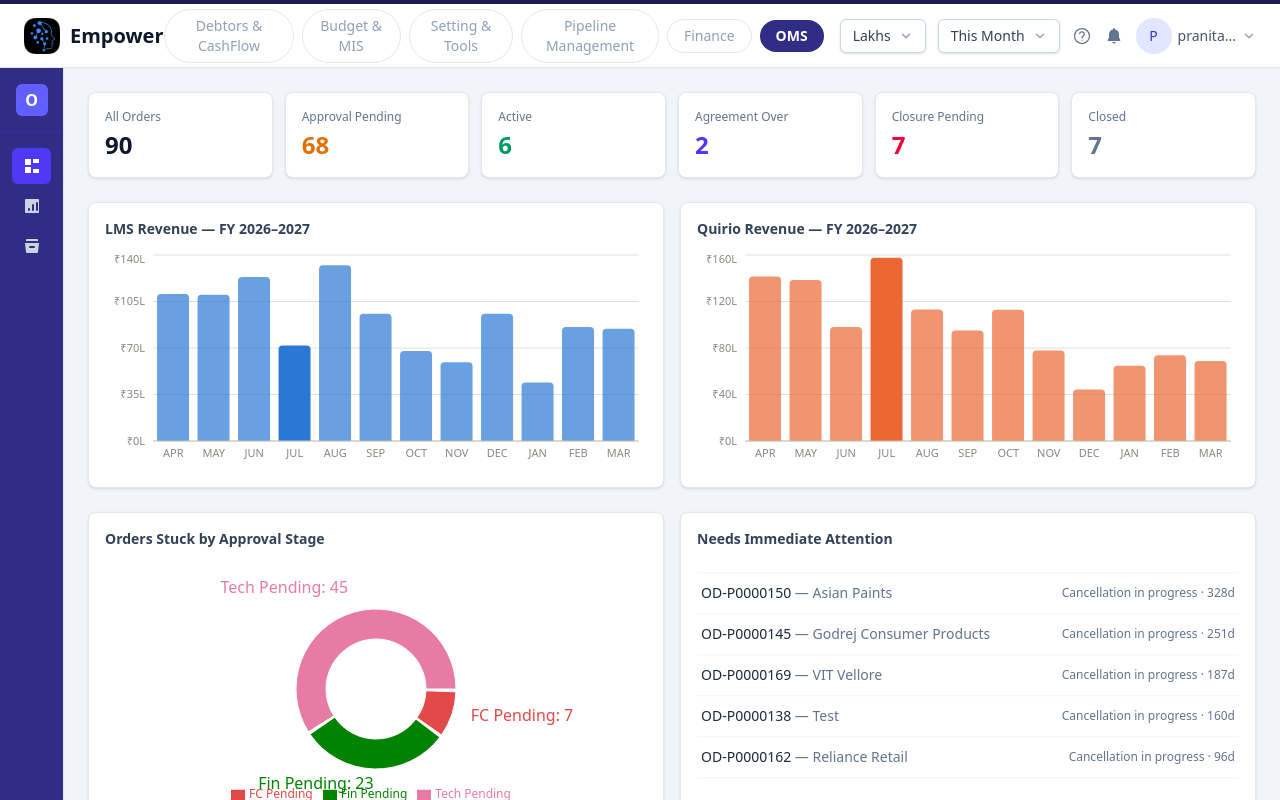
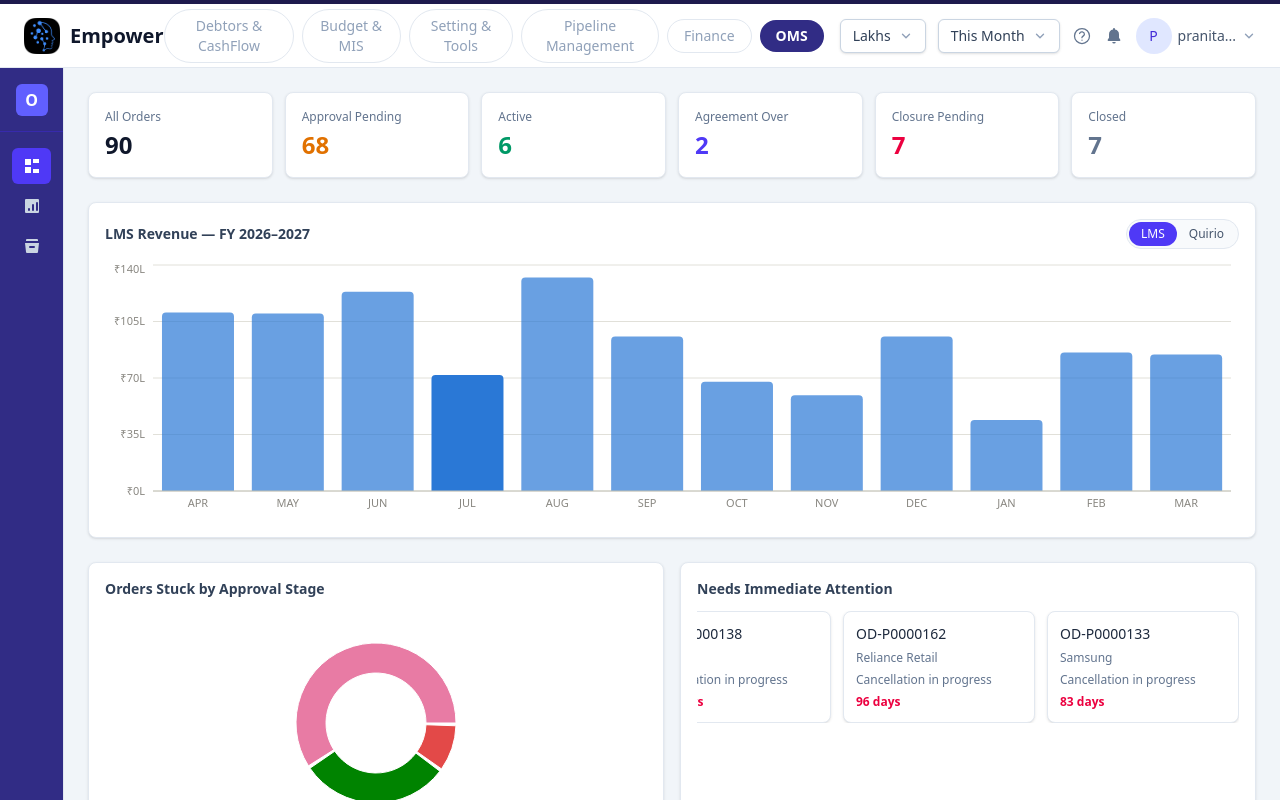
Before and after one commit to rishabhsahuTLE/OMS, a React (Vite) app: page / in a window 1280 px wide. Both pictures are taken after a click on the button 31 px from the left and 166 px from the top of the page. Built offline with nearby package versions, Linux system fonts and the light colour scheme.

Commit message:
dashboard refinement

```diff
--- a/src/index.css
+++ b/src/index.css
@@ -51,18 +51,3 @@ body {
   box-shadow: 0 1px 3px rgba(15, 23, 42, 0.4);
   cursor: pointer;
 }
-
-/* Dashboard.tsx's "needs attention" ticker: the row list is duplicated once
-   so translating exactly -50% loops seamlessly; hover pauses it for reading. */
-@keyframes attention-scroll {
-  from { transform: translateY(0); }
-  to { transform: translateY(-50%); }
-}
-.attention-scroll-track {
-  animation-name: attention-scroll;
-  animation-timing-function: linear;
-  animation-iteration-count: infinite;
-}
-.attention-scroll-track:hover {
-  animation-play-state: paused;
-}
--- a/src/pages/Dashboard.tsx
+++ b/src/pages/Dashboard.tsx
@@ -1,4 +1,4 @@
-import { Fragment, useMemo } from "react";
+import { Fragment, useEffect, useMemo, useRef, useState } from "react";
 import {
   Bar,
   BarChart,
@@ -8,9 +8,11 @@ import {
   Pie,
   PieChart,
   ResponsiveContainer,
+  Sector,
   Tooltip,
   XAxis,
   YAxis,
+  type PieSectorDataItem,
 } from "recharts";
 import type { MainTabId, OrderDisplayStage, OrderRecord, OrdersSubTabId } from "../types";
 import { PRODUCT_NAMES } from "../products";
@@ -67,6 +69,103 @@ const STAGE_PIE_LABELS: Record<ApprovalStageKey, string> = {
   cancellationTechnical: "TC Pending",
   cancellationFinancial: "FC Pending",
 };
+
+// Tech/Fin are activation-side (reviewed from Manage Orders); TC/FC are
+// cancellation-side (reviewed from Approvals) — same split the "needs
+// attention" ticker below uses for its own click destinations.
+const STAGE_PIE_DEST: Record<ApprovalStageKey, OrdersSubTabId> = {
+  technical: "approval",
+  financial: "approval",
+  cancellationTechnical: "amendCancel",
+  cancellationFinancial: "amendCancel",
+};
+
+// Recharts' activeShape render prop — the hovered slice draws itself slightly
+// larger and grows a centered name/value readout, replacing the always-on
+// text labels this chart used to render around the ring.
+function renderActivePieSlice(props: PieSectorDataItem) {
+  const { cx, cy, innerRadius, outerRadius, startAngle, endAngle, fill, payload, value } = props;
+  return (
+    <g>
+      <text x={cx} y={(cy ?? 0) - 6} textAnchor="middle" className="fill-slate-800 text-sm font-semibold">
+        {(payload as { label: string }).label}
+      </text>
+      <text x={cx} y={(cy ?? 0) + 14} textAnchor="middle" className="fill-slate-500 text-xs">
+        {value} order{value === 1 ? "" : "s"}
+      </text>
+      <Sector
+        cx={cx}
+        cy={cy}
+        innerRadius={innerRadius}
+        outerRadius={(outerRadius ?? 0) + 8}
+        startAngle={startAngle}
+        endAngle={endAngle}
+        fill={fill}
+      />
+    </g>
+  );
+}
+
+interface AttentionItem {
+  order: OrderRecord;
+  reason: string;
+  age: number;
+}
+
+// Auto-advances one tile at a time, pausing ATTENTION_STEP_MS between steps;
+// hovering (mouse over the strip) suspends it entirely so it's readable.
+const ATTENTION_STEP_MS = 2500;
+
+function AttentionTiles({
+  items,
+  onNavigate,
+}: {
+  items: AttentionItem[];
+  onNavigate: (tab: MainTabId, subTab?: OrdersSubTabId) => void;
+}) {
+  const trackRef = useRef<HTMLDivElement>(null);
+  const indexRef = useRef(0);
+  const pausedRef = useRef(false);
+
+  useEffect(() => {
+    if (items.length <= 1) return;
+    const id = setInterval(() => {
+      if (pausedRef.current) return;
+      indexRef.current = (indexRef.current + 1) % items.length;
+      const track = trackRef.current;
+      const tile = track?.children[indexRef.current] as HTMLElement | undefined;
+      if (track && tile) track.scrollTo({ left: tile.offsetLeft, behavior: "smooth" });
+    }, ATTENTION_STEP_MS);
+    return () => clearInterval(id);
+  }, [items.length]);
+
+  return (
+    <div
+      ref={trackRef}
+      onMouseEnter={() => (pausedRef.current = true)}
+      onMouseLeave={() => (pausedRef.current = false)}
+      className="flex gap-3 overflow-x-hidden scroll-smooth"
+    >
+      {items.map((item) => (
+        <button
+          key={item.order.id}
+          type="button"
+          onClick={() =>
+            onNavigate("orders", item.order.lifecycleStatus === "cancellationInProgress" ? "amendCancel" : "approval")
+          }
+          className={`flex w-48 shrink-0 flex-col gap-1.5 rounded-lg border border-slate-200 p-3 text-left shadow-sm transition-colors hover:border-indigo-300 ${
+            item.order.amended ? "bg-yellow-50" : "bg-white"
+          }`}
+        >
+          <span className="truncate text-sm font-medium text-slate-800">{item.order.orderNo}</span>
+          <span className="truncate text-xs text-slate-500">{item.order.client}</span>
+          <span className="text-xs text-slate-500">{item.reason}</span>
+          <span className="text-xs font-semibold text-rose-600">{item.age} days</span>
+        </button>
+      ))}
+    </div>
+  );
+}
 
 interface ManagerRevenueRow {
   manager: string;
@@ -200,6 +299,8 @@ function RevenueTable({
 }
 
 export default function Dashboard({ orders, onNavigate }: DashboardProps) {
+  const [selectedProduct, setSelectedProduct] = useState(PRODUCT_NAMES[0]);
+
   const stageCounts = useMemo(() => {
     const counts: Record<TileKey, number> = {
       all: orders.length,
@@ -230,6 +331,11 @@ export default function Dashboard({ orders, onNavigate }: DashboardProps) {
       return { product, monthly };
     });
   }, [orders, fyColumns]);
+
+  const selectedProductMonthly = useMemo(
+    () => revenueByProduct.find((r) => r.product === selectedProduct)?.monthly ?? [],
+    [revenueByProduct, selectedProduct]
+  );
 
   const stageStuck = useMemo(() => {
     const counts: Record<ApprovalStageKey, number> = {
@@ -306,14 +412,28 @@ export default function Dashboard({ orders, onNavigate }: DashboardProps) {
         ))}
       </div>
 
-      <div className="grid grid-cols-1 gap-4 lg:grid-cols-2">
-        {revenueByProduct.map(({ product, monthly }) => (
-          <div key={product} className="rounded-lg border border-slate-200 bg-white p-4 shadow-sm">
-            <h3 className="mb-3 text-sm font-semibold text-slate-700">
-              {product} Revenue — FY {fyColumns[0].year}–{fyColumns[11].year}
+      <div className="rounded-lg border border-slate-200 bg-white p-4 shadow-sm">
+        <div className="mb-3 flex items-center justify-between gap-3">
+          <h3 className="text-sm font-semibold text-slate-700">
+            {selectedProduct} Revenue — FY {fyColumns[0].year}–{fyColumns[11].year}
           </h3>
-            <ResponsiveContainer width="100%" height={220}>
-              <BarChart data={monthly} margin={{ top: 4, right: 8, left: 0, bottom: 0 }}>
+          <div className="flex shrink-0 rounded-full border border-slate-200 bg-slate-50 p-0.5 text-xs font-medium">
+            {PRODUCT_NAMES.map((product) => (
+              <button
+                key={product}
+                type="button"
+                onClick={() => setSelectedProduct(product)}
+                className={`rounded-full px-3 py-1 transition-colors ${
+                  selectedProduct === product ? "bg-indigo-600 text-white" : "text-slate-600 hover:bg-slate-100"
+                }`}
+              >
+                {product}
+              </button>
+            ))}
+          </div>
+        </div>
+        <ResponsiveContainer width="100%" height={260}>
+          <BarChart data={selectedProductMonthly} margin={{ top: 4, right: 8, left: 0, bottom: 0 }}>
             <CartesianGrid vertical={false} stroke="#e1e0d9" />
             <XAxis
               dataKey="month"
@@ -329,15 +449,13 @@ export default function Dashboard({ orders, onNavigate }: DashboardProps) {
               tickFormatter={(v: number) => `₹${(v / 100000).toFixed(0)}L`}
             />
             <Tooltip formatter={(v) => formatINR(Number(v))} contentStyle={{ fontSize: 12, borderRadius: 8 }} />
-                <Bar dataKey="amount" radius={[4, 4, 0, 0]} fill={PRODUCT_COLORS[product]}>
-                  {monthly.map((m, i) => (
+            <Bar dataKey="amount" radius={[4, 4, 0, 0]} fill={PRODUCT_COLORS[selectedProduct]}>
+              {selectedProductMonthly.map((m, i) => (
                 <Cell key={i} fillOpacity={m.isCurrent ? 1 : 0.7} />
               ))}
             </Bar>
           </BarChart>
         </ResponsiveContainer>
-          </div>
-        ))}
       </div>
 
       <div className="grid grid-cols-1 gap-4 lg:grid-cols-2">
@@ -347,24 +465,32 @@ export default function Dashboard({ orders, onNavigate }: DashboardProps) {
             <p className="py-16 text-center text-sm text-slate-400">Nothing pending right now.</p>
           ) : (
             <ResponsiveContainer width="100%" height={260}>
-              <PieChart margin={{ top: 24, bottom: 0, left: 8, right: 8 }}>
+              <PieChart>
                 <Pie
                   data={stageStuck}
                   dataKey="value"
                   nameKey="label"
-                  cy="52%"
+                  cx="50%"
+                  cy="50%"
                   innerRadius={50}
                   outerRadius={80}
                   paddingAngle={2}
-                  label={({ name, value }) => `${name}: ${value}`}
-                  labelLine={false}
+                  activeShape={renderActivePieSlice}
+                  onClick={(entry) => {
+                    const key = (entry.payload as { key: ApprovalStageKey }).key;
+                    onNavigate("orders", STAGE_PIE_DEST[key]);
+                  }}
+                  className="cursor-pointer"
                 >
                   {stageStuck.map((s) => (
                     <Cell key={s.key} fill={STAGE_PIE_COLORS[s.key]} />
                   ))}
                 </Pie>
+                {/* No visual tooltip box — its mouse-tracking is what drives
+                    activeShape's hover-to-enlarge above, so it stays mounted
+                    but renders nothing of its own. */}
+                <Tooltip content={() => null} cursor={false} />
                 <Legend verticalAlign="bottom" height={36} wrapperStyle={{ fontSize: 12 }} />
-                <Tooltip formatter={(v) => `${v} order${Number(v) === 1 ? "" : "s"}`} />
               </PieChart>
             </ResponsiveContainer>
           )}
@@ -375,33 +501,7 @@ export default function Dashboard({ orders, onNavigate }: DashboardProps) {
           {attentionItems.length === 0 ? (
             <p className="py-16 text-center text-sm text-slate-400">All caught up — nothing needs attention.</p>
           ) : (
-            <div className="relative h-56 overflow-hidden">
-              <div
-                className="attention-scroll-track absolute inset-x-0 top-0"
-                style={{ animationDuration: `${attentionItems.length * 4}s` }}
-              >
-                {[...attentionItems, ...attentionItems].map((item, i) => (
-                  <button
-                    key={`${item.order.id}-${i}`}
-                    type="button"
-                    onClick={() =>
-                      onNavigate("orders", item.order.lifecycleStatus === "cancellationInProgress" ? "amendCancel" : "approval")
-                    }
-                    className={`flex w-full items-center justify-between gap-3 border-b border-slate-100 px-1 py-2.5 text-left text-sm transition-colors hover:bg-slate-50 ${
-                      item.order.amended ? "bg-yellow-50" : ""
-                    }`}
-                  >
-                    <span className="min-w-0 flex-1 truncate">
-                      <span className="font-medium text-slate-800">{item.order.orderNo}</span>{" "}
-                      <span className="text-slate-500">— {item.order.client}</span>
-                    </span>
-                    <span className="shrink-0 text-xs text-slate-500">
-                      {item.reason} · {item.age}d
-                    </span>
-                  </button>
-                ))}
-              </div>
-            </div>
+            <AttentionTiles items={attentionItems} onNavigate={onNavigate} />
           )}
         </div>
       </div>
```
Lines whose indentation alone changed are shown as unchanged.
